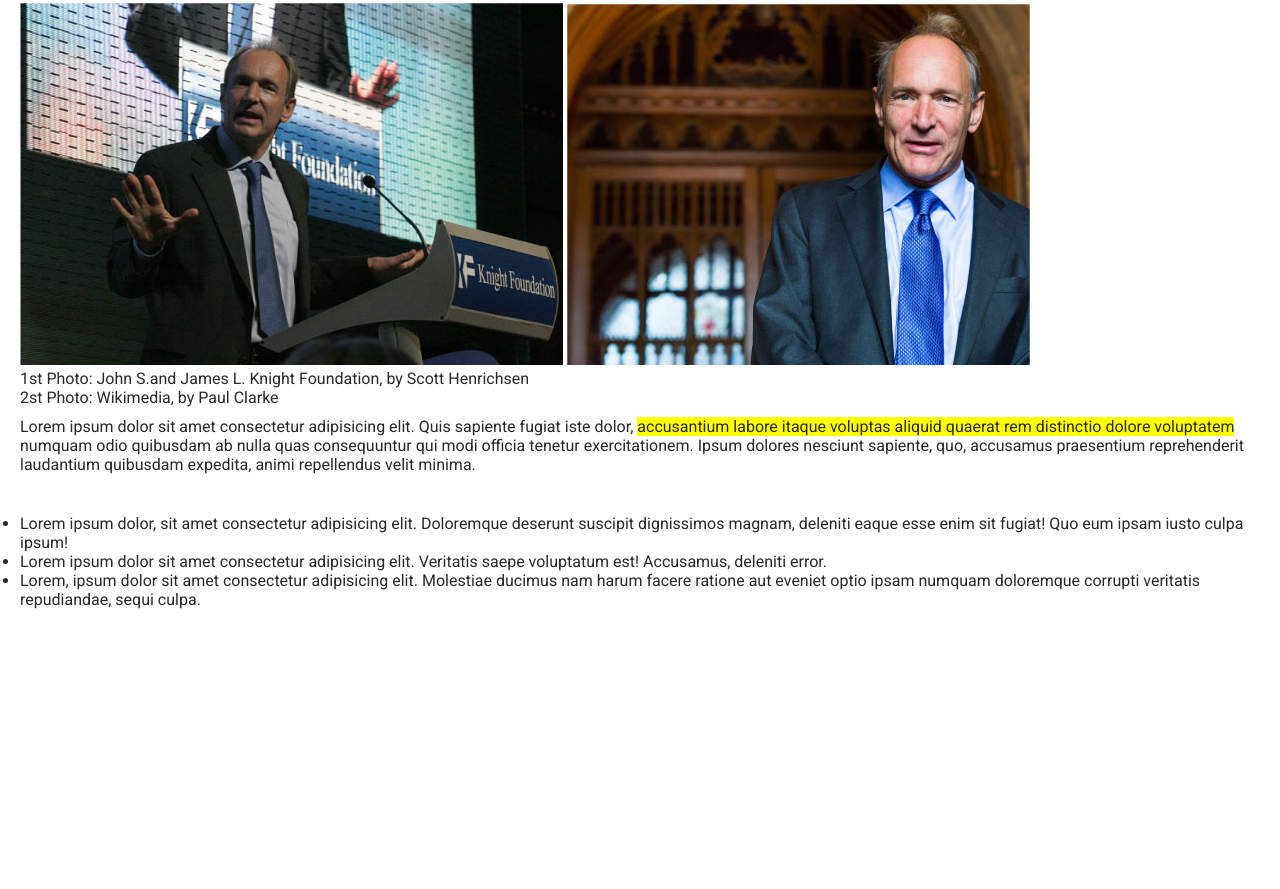
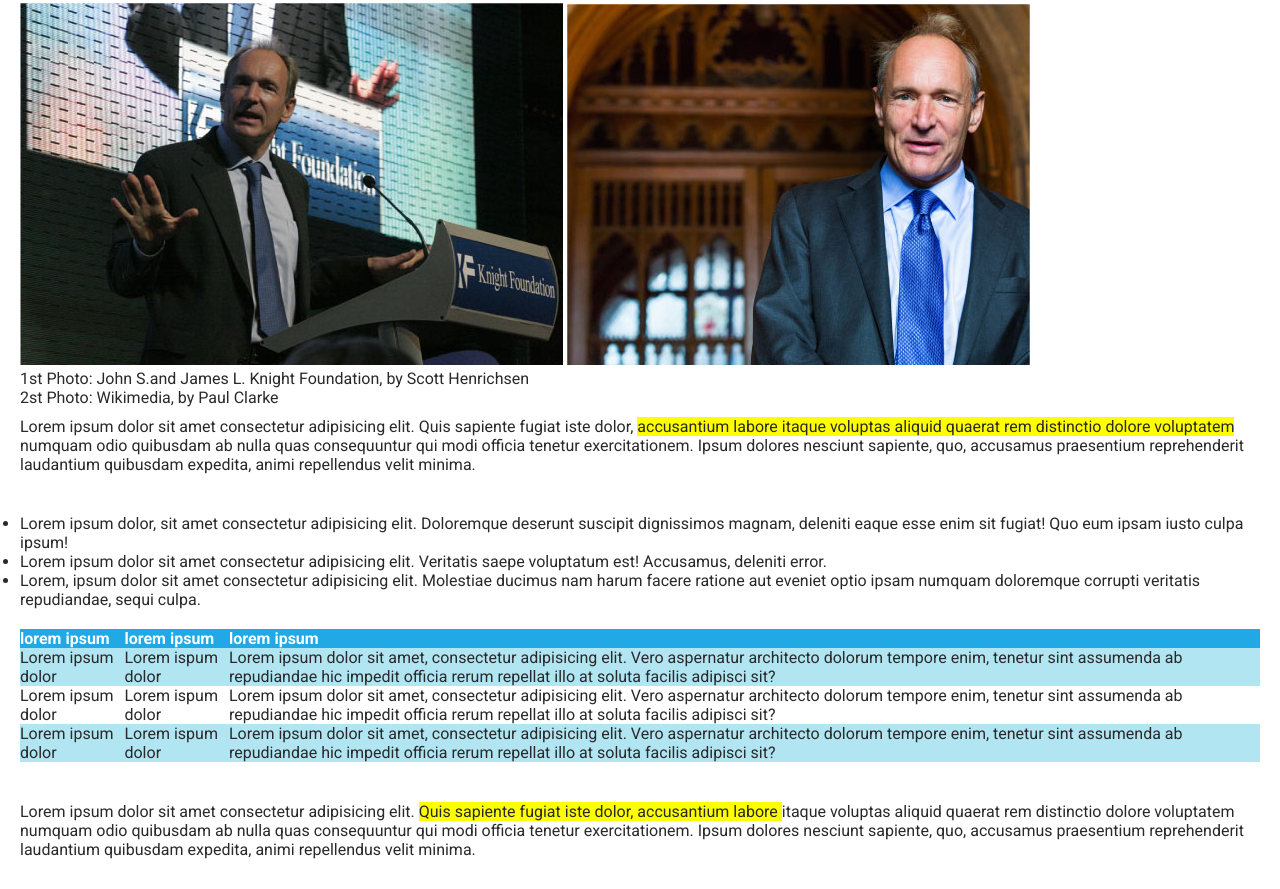
Before and after one commit to Lucia994/html-css-booleaner, a plain HTML site: page index.html in a window 1280 px wide. Shown: the part 309-1198 px from the top of the page. Before the commit the page ends 948 px from the top, so only its background shows below. Drawn offline with Linux system fonts and the light colour scheme.

Commit message:
Create table

```diff
--- a/css/style.css
+++ b/css/style.css
@@ -62,3 +62,20 @@ header {
 article p, article table, article ul {
     padding: 10px 0px;
 }
+
+article table{
+    text-align: left;
+    border-spacing: 0;
+}
+
+/* sfondi */
+
+.odd{
+
+    background-color:#B1E5F2 ;
+}
+
+
+.bg-blue{
+    background-color: #20A9E5;
+}
--- a/index.html
+++ b/index.html
@@ -51,6 +51,38 @@
                 <li>Lorem ipsum dolor sit amet consectetur adipisicing elit. Veritatis saepe voluptatum est! Accusamus, deleniti error.</li>
                 <li>Lorem, ipsum dolor sit amet consectetur adipisicing elit. Molestiae ducimus nam harum facere ratione aut eveniet optio ipsam numquam doloremque corrupti veritatis repudiandae, sequi culpa.</li>
             </ul>
+            <table>
+                <thead class="text-white bg-blue"><tr>
+                    <th>lorem ipsum</th>
+                    <th>lorem ipsum</th>
+                    <th class="text">lorem ipsum</th>
+                </tr></thead>
+                <tbody>
+                    <tr class="odd">
+                        <td>Lorem ipsum dolor</td>
+                        <td>Lorem ispum dolor</td>
+                        <td>Lorem ipsum dolor sit amet, consectetur adipisicing elit. Vero aspernatur architecto dolorum tempore enim, tenetur sint assumenda ab repudiandae hic impedit officia rerum repellat illo at soluta facilis adipisci sit?</td>
+                    </tr>
+                    <tr>
+                        <td>Lorem ipsum dolor</td>
+                        <td>Lorem ispum dolor</td>
+                        <td>Lorem ipsum dolor sit amet, consectetur adipisicing elit. Vero aspernatur architecto dolorum tempore enim, tenetur sint assumenda ab repudiandae hic impedit officia rerum repellat illo at soluta facilis adipisci sit?</td>
+                    </tr>
+                    <tr class="odd">
+                        <td>Lorem ipsum dolor</td>
+                        <td>Lorem ispum dolor</td>
+                        <td>Lorem ipsum dolor sit amet, consectetur adipisicing elit. Vero aspernatur architecto dolorum tempore enim, tenetur sint assumenda ab repudiandae hic impedit officia rerum repellat illo at soluta facilis adipisci sit?</td>
+                    </tr>
+                </tbody>
+
+
+            </table>
+        </p>
+        <p>
+            Lorem ipsum dolor sit amet consectetur adipisicing elit. <span class="highlight"> Quis sapiente fugiat iste dolor, accusantium labore </span> itaque voluptas aliquid quaerat rem distinctio dolore voluptatem numquam odio quibusdam ab nulla quas consequuntur qui modi officia tenetur exercitationem. Ipsum dolores nesciunt sapiente, quo, accusamus praesentium reprehenderit laudantium quibusdam expedita, animi repellendus velit minima.
+          </p>
+
+    </article>
 
 <body>
 
```
